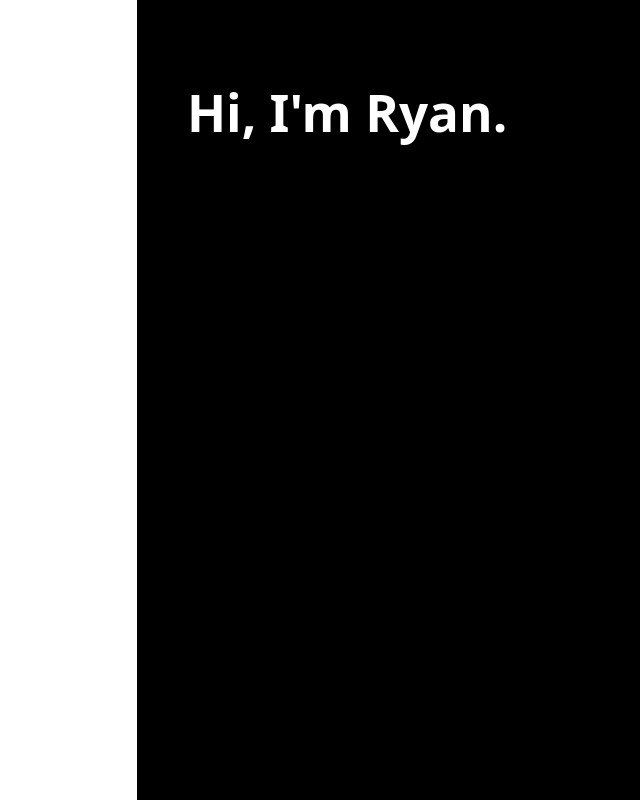
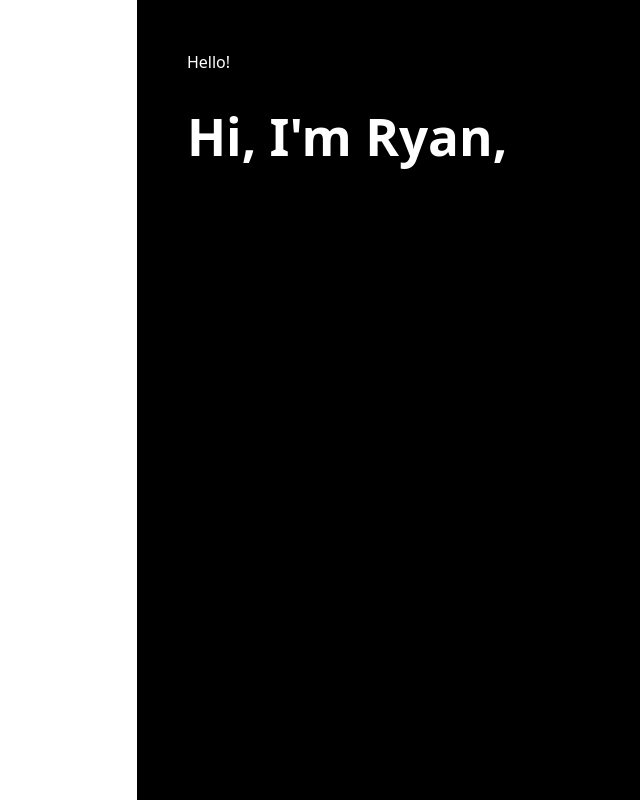
Before and after one commit to gipsoong/gipsoong.com, a React (Vite) app in the folder source/: page / in a window 1280 px wide. Shown: the whole page, without its empty margins (35-675 px from the left). Built offline with nearby package versions, Linux system fonts and the light colour scheme.

Commit message:
Added header + flavor text.

```diff
--- a/source/components/Intro.jsx
+++ b/source/components/Intro.jsx
@@ -1,7 +1,9 @@
 export default function Intro() {
     return (
         <div className='intro'>
-            <h1>Hi, I'm Ryan.</h1>
+            <span>Hello!</span>
+            <h1>Hi, I'm Ryan,</h1>
+            <span></span>
         </div>
     )
 }
```
